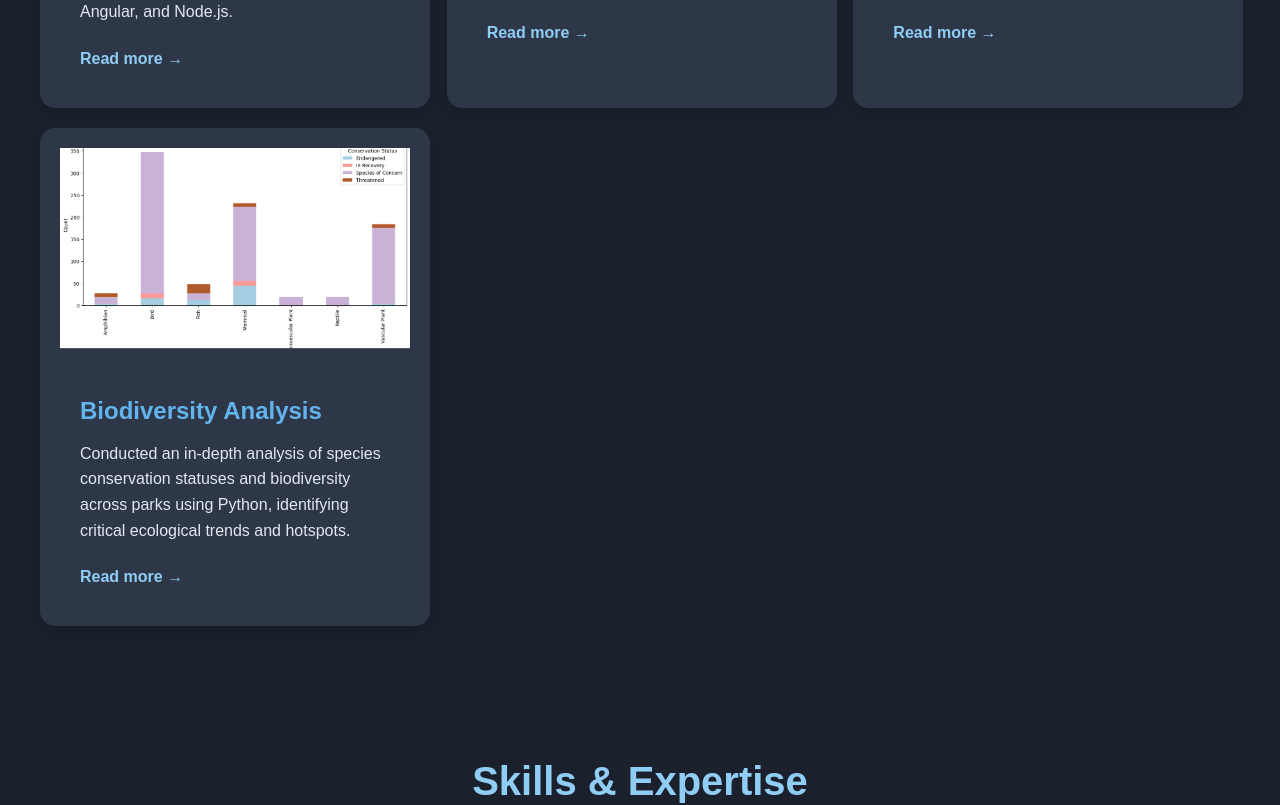
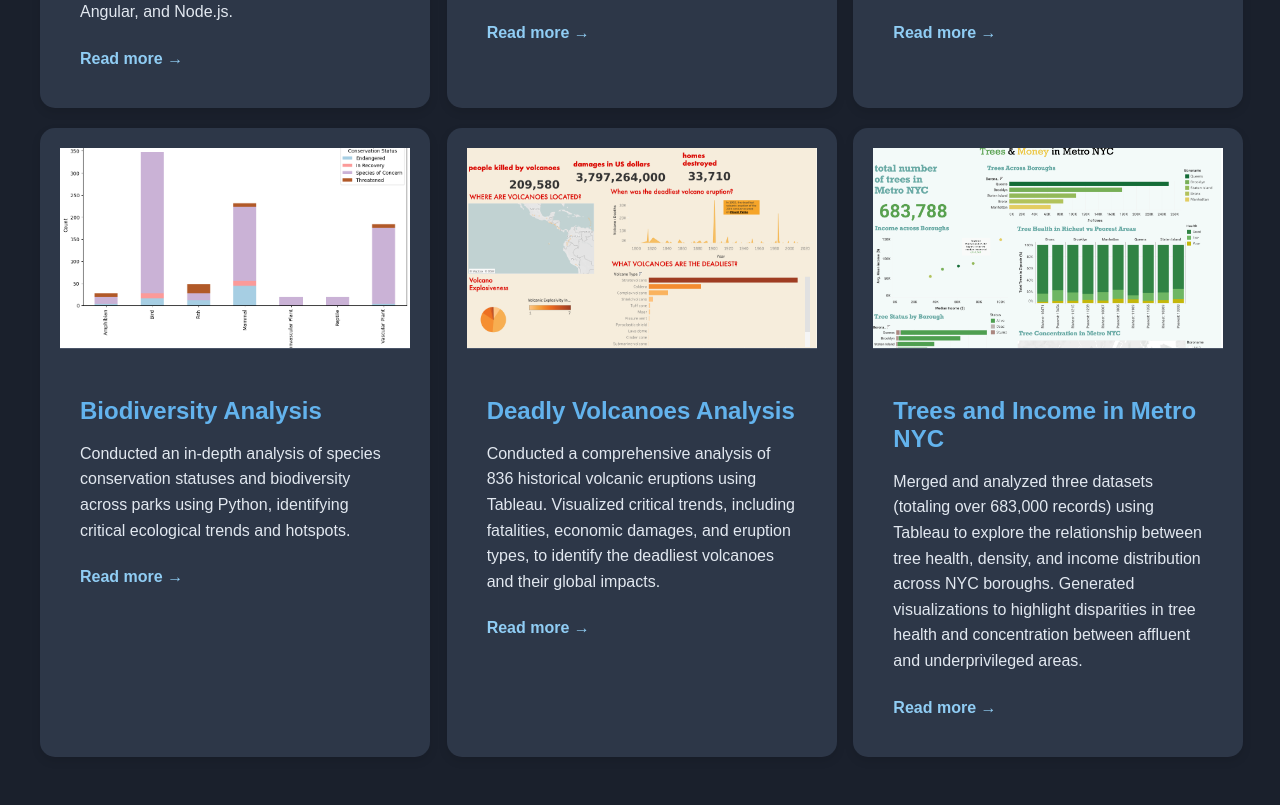
Before and after one commit to TimurRakhimov/TimurRakhimov.github.io, a React (Create React App) app: page / in a window 1280 px wide. Shown: the part 2500-3305 px from the top of the page. Built offline with nearby package versions, Linux system fonts and the light colour scheme.

Commit message:
Add new projects

```diff
--- a/src/components/Projects.js
+++ b/src/components/Projects.js
@@ -52,6 +52,20 @@ function Projects() {
             link: 'https://github.com/TimurRakhimov/Biodiversity',
             category: 'Data Analysis'
         },
+        {
+            title: 'Deadly Volcanoes Analysis',
+            description: 'Conducted a comprehensive analysis of 836 historical volcanic eruptions using Tableau. Visualized critical trends, including fatalities, economic damages, and eruption types, to identify the deadliest volcanoes and their global impacts.',
+            image: 'volcano.png',
+            link: 'https://public.tableau.com/app/profile/timur.rakhimov/viz/Volcanoes_17379347686560/Dashboard1',
+            category: 'Data Analysis'
+        },
+        {
+            title: 'Trees and Income in Metro NYC',
+            description: 'Merged and analyzed three datasets (totaling over 683,000 records) using Tableau to explore the relationship between tree health, density, and income distribution across NYC boroughs. Generated visualizations to highlight disparities in tree health and concentration between affluent and underprivileged areas.',
+            image: 'tree.png',
+            link: 'https://public.tableau.com/app/profile/timur.rakhimov/viz/NYCTreeCensus_17378457227140/Dashboard1',
+            category: 'Data Analysis'
+        }
     ];
 
     const [selectedCategory, setSelectedCategory] = useState("All");
```
Also changed, not shown: public/tree.png (added), public/volcano.png (added).
